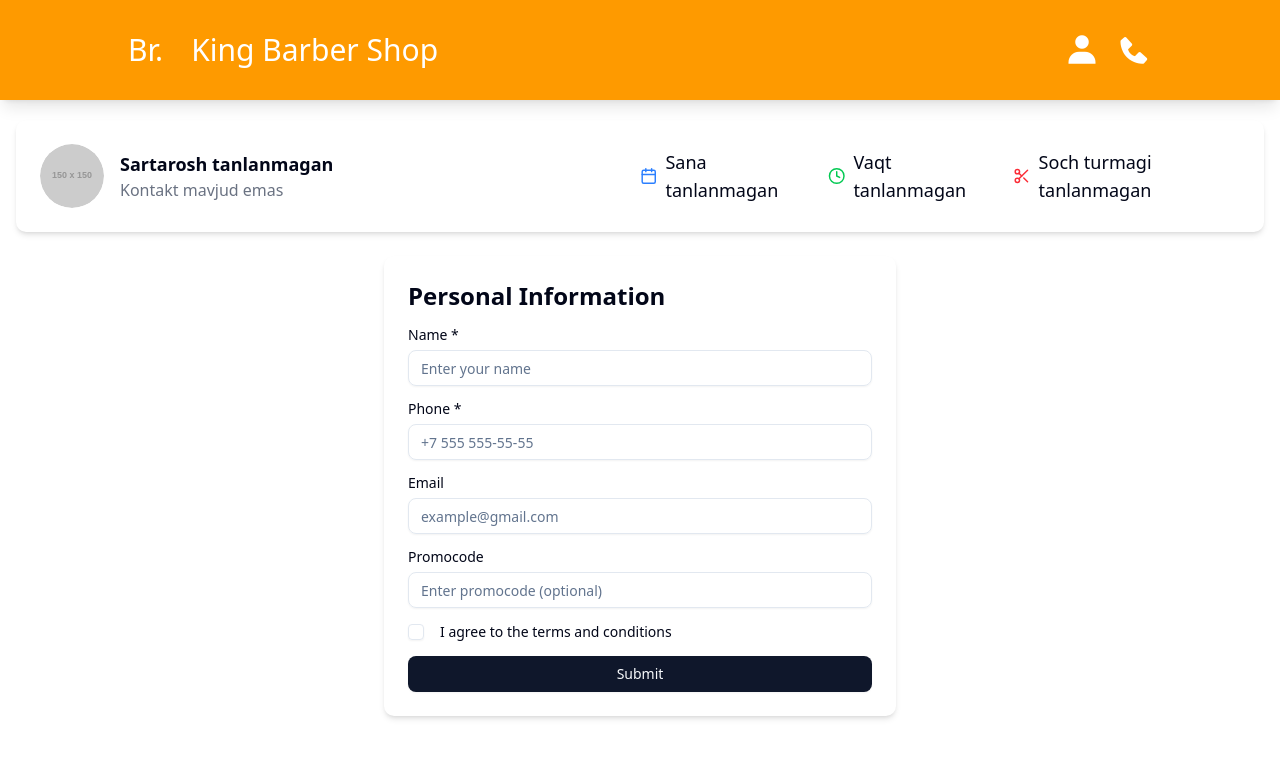
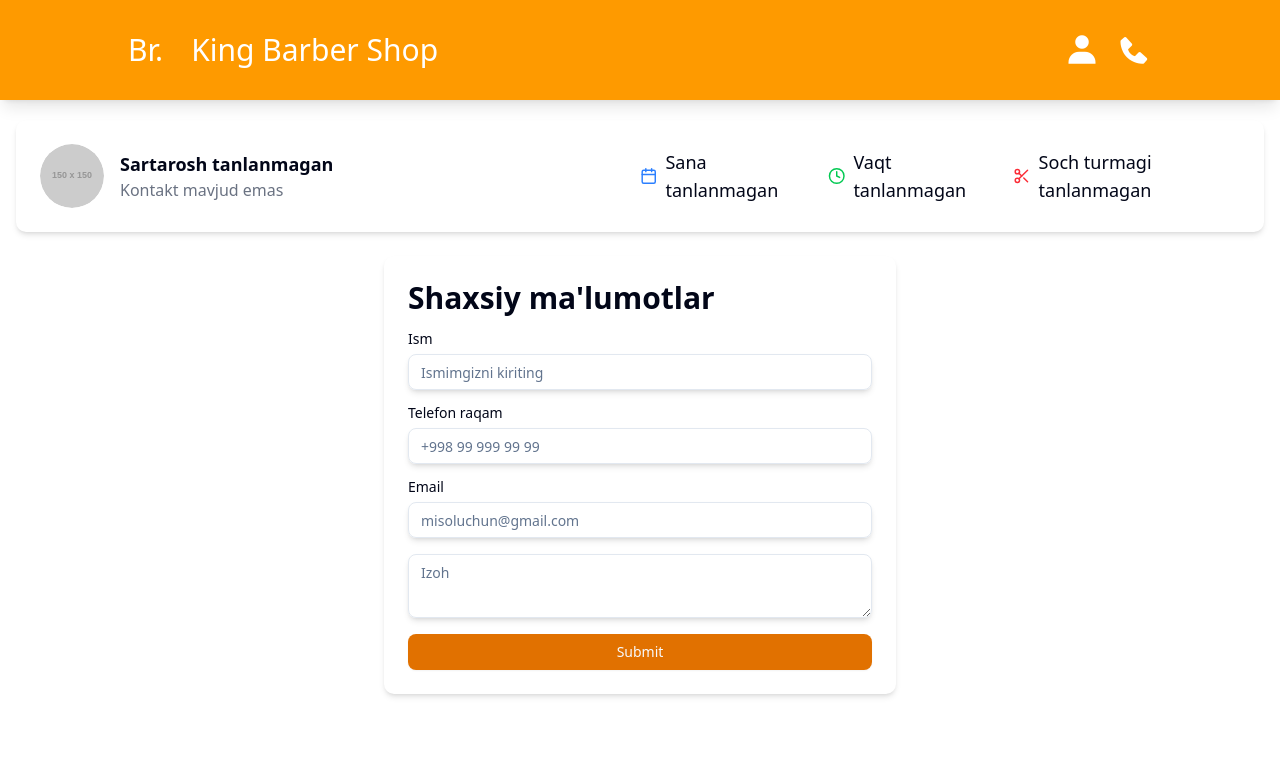
Before and after one commit to Mirzayev2009/BarberShopWebsite, a React (Vite) app: page /fillinginfopage in a window 1280 px wide. Shown: the top 758 px of the page. Built offline with nearby package versions, Linux system fonts and the light colour scheme.

Commit message:
fronted is almost complete

```diff
--- a/src/ChoosingDate/TimePicker.jsx
+++ b/src/ChoosingDate/TimePicker.jsx
@@ -27,7 +27,7 @@ function TimePicker({ setChoosenTime }) {
       {Object.entries(timeSlots).map(([period, times]) => (
         <div key={period} className="mb-4 w-full text-xl">
           <h3 className="text-lg font-medium mb-2">{period}</h3>
-          <div className="grid grid-cols-3 gap-3">
+          <div className="grid grid-cols-3 gap-3 "  >
             {times.map((time) => (
               <button
                 key={time}
--- a/src/FillingInfoPage/Form.jsx
+++ b/src/FillingInfoPage/Form.jsx
@@ -14,16 +14,13 @@ import {
   FormMessage,
 } from "@/components/ui/form";
 import { Input } from "@/components/ui/input";
-import { Checkbox } from "@/components/ui/checkbox";
+import { Textarea } from "@/components/ui/textarea";
 
 const formSchema = z.object({
-  name: z.string().min(2, { message: "Name must be at least 2 characters." }),
-  phone: z.string().min(10, { message: "Phone number is invalid." }),
-  email: z.string().email({ message: "Invalid email address." }),
-  promocode: z.string().optional(),
-  terms: z.boolean().refine((val) => val === true, {
-    message: "You must accept the terms.",
-  }),
+  name: z.string().min(5, { message: "Ism kamida 5 ta harfdan iborat bo'lishi kerak" }),
+  phone: z.string().min(13, { message: "Telefon raqamni to'liq kiriting" }),
+  email: z.string().email({ message: "Emailni kiriting" })
+
 });
 
 export function PersonalInfoForm() {
@@ -44,7 +41,7 @@ export function PersonalInfoForm() {
 
   return (
     <div className="max-w-lg mx-auto p-6 bg-white rounded-lg shadow-md">
-      <h2 className="text-2xl font-bold mb-4">Personal Information</h2>
+      <h2 className="text-3xl font-bold mb-4">Shaxsiy ma'lumotlar</h2>
       <Form {...form}>
         <form onSubmit={form.handleSubmit(onSubmit)} className="space-y-4">
 
@@ -53,9 +50,9 @@ export function PersonalInfoForm() {
             name="name"
             render={({ field }) => (
               <FormItem>
-                <FormLabel>Name *</FormLabel>
-                <FormControl>
-                  <Input placeholder="Enter your name" {...field} />
+                <FormLabel>Ism </FormLabel>
+                <FormControl >
+                  <Input placeholder="Ismimgizni kiriting" {...field} />
                 </FormControl>
                 <FormMessage />
               </FormItem>
@@ -67,9 +64,9 @@ export function PersonalInfoForm() {
             name="phone"
             render={({ field }) => (
               <FormItem>
-                <FormLabel>Phone *</FormLabel>
+                <FormLabel>Telefon raqam </FormLabel>
                 <FormControl>
-                  <Input placeholder="+7 555 555-55-55" {...field} />
+                  <Input placeholder="+998 99 999 99 99" {...field} />
                 </FormControl>
                 <FormMessage />
               </FormItem>
@@ -83,45 +80,15 @@ export function PersonalInfoForm() {
               <FormItem>
                 <FormLabel>Email</FormLabel>
                 <FormControl>
-                  <Input placeholder="example@gmail.com" {...field} />
+                  <Input placeholder="misoluchun@gmail.com" {...field} />
                 </FormControl>
                 <FormMessage />
               </FormItem>
             )}
           />
+           <Textarea/>
 
-          <FormField
-            control={form.control}
-            name="promocode"
-            render={({ field }) => (
-              <FormItem>
-                <FormLabel>Promocode</FormLabel>
-                <FormControl>
-                  <Input placeholder="Enter promocode (optional)" {...field} />
-                </FormControl>
-                <FormMessage />
-              </FormItem>
-            )}
-          />
-
-          <FormField
-            control={form.control}
-            name="terms"
-            render={({ field }) => (
-              <FormItem className="flex items-center space-x-2">
-                <FormControl>
-                  <Checkbox
-                    checked={field.value}
-                    onCheckedChange={field.onChange}
-                  />
-                </FormControl>
-                <FormLabel>I agree to the terms and conditions</FormLabel>
-                <FormMessage />
-              </FormItem>
-            )}
-          />
-
-          <Button type="submit" className="w-full">
+          <Button type="submit" className="w-full bg-amber-600">
             Submit
           </Button>
         </form>
--- a/src/components/ui/button.jsx
+++ b/src/components/ui/button.jsx
@@ -36,7 +36,7 @@ const buttonVariants = cva(
 )
 
 function Button({
-  className,
+  className = "hover:bg-blue-500",
   variant,
   size,
   asChild = false,
--- a/src/components/ui/input.jsx
+++ b/src/components/ui/input.jsx
@@ -3,7 +3,7 @@ import * as React from "react"
 import { cn } from "@/lib/utils"
 
 function Input({
-  className,
+  className = 'shadow-md',
   type,
   ...props
 }) {
--- /dev/null
+++ b/src/components/ui/textarea.jsx
@@ -0,0 +1,22 @@
+import * as React from "react"
+
+import { cn } from "@/lib/utils"
+
+function Textarea({
+  className = "shadow-md",
+  name = "izoh",
+  ...props
+}) {
+  return (
+    (<textarea
+      data-slot="textarea"
+      placeholder="Izoh"
+      className={cn(
+        "border-input placeholder:text-muted-foreground focus-visible:border-ring focus-visible:ring-ring/50 aria-invalid:ring-destructive/20 dark:aria-invalid:ring-destructive/40 aria-invalid:border-destructive dark:bg-input/30 flex field-sizing-content min-h-16 w-full rounded-md border bg-transparent px-3 py-2 text-base shadow-xs transition-[color,box-shadow] outline-none focus-visible:ring-[3px] disabled:cursor-not-allowed disabled:opacity-50 md:text-sm",
+        className
+      )}
+      {...props} />)
+  );
+}
+
+export { Textarea }
```
